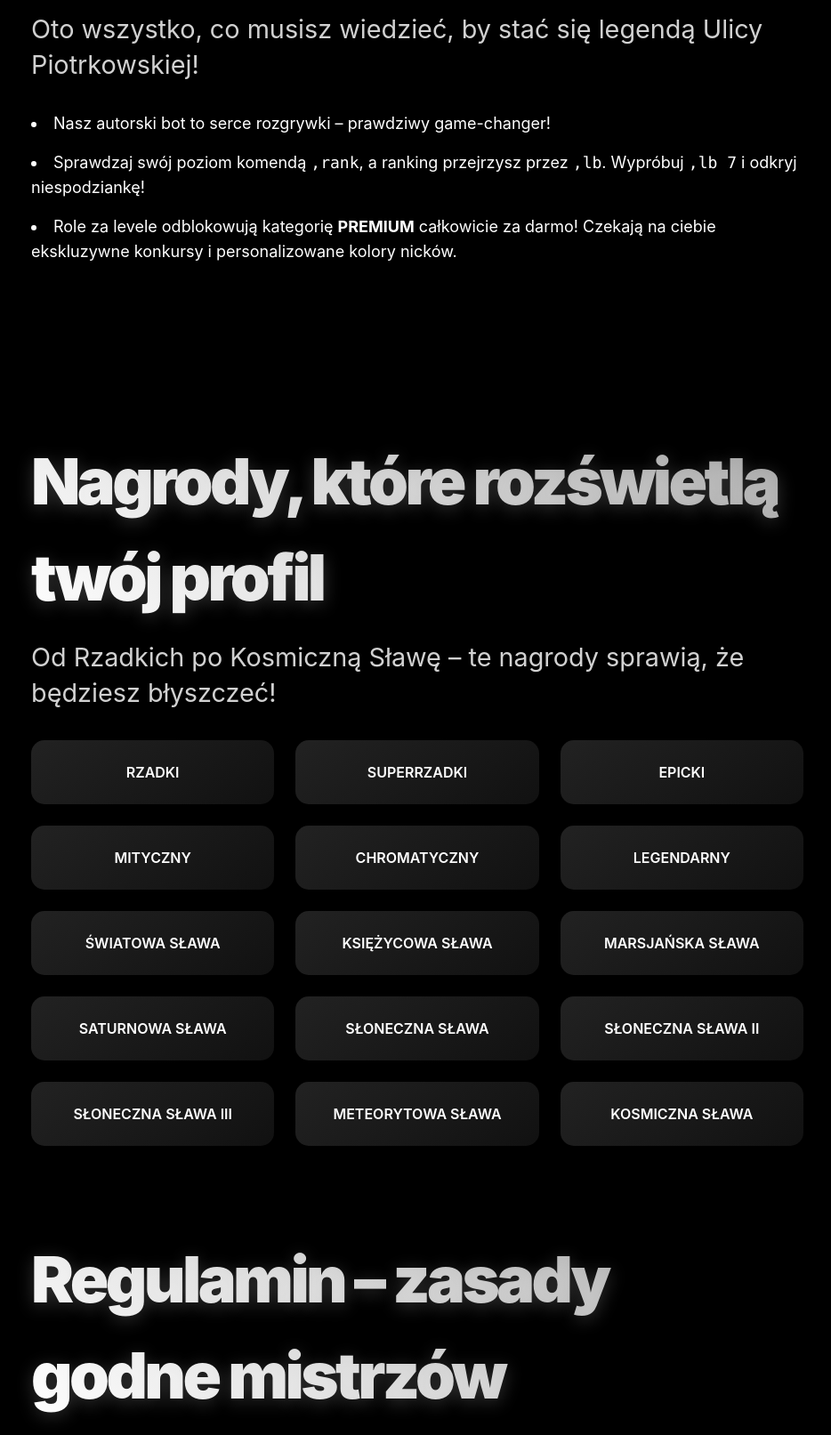
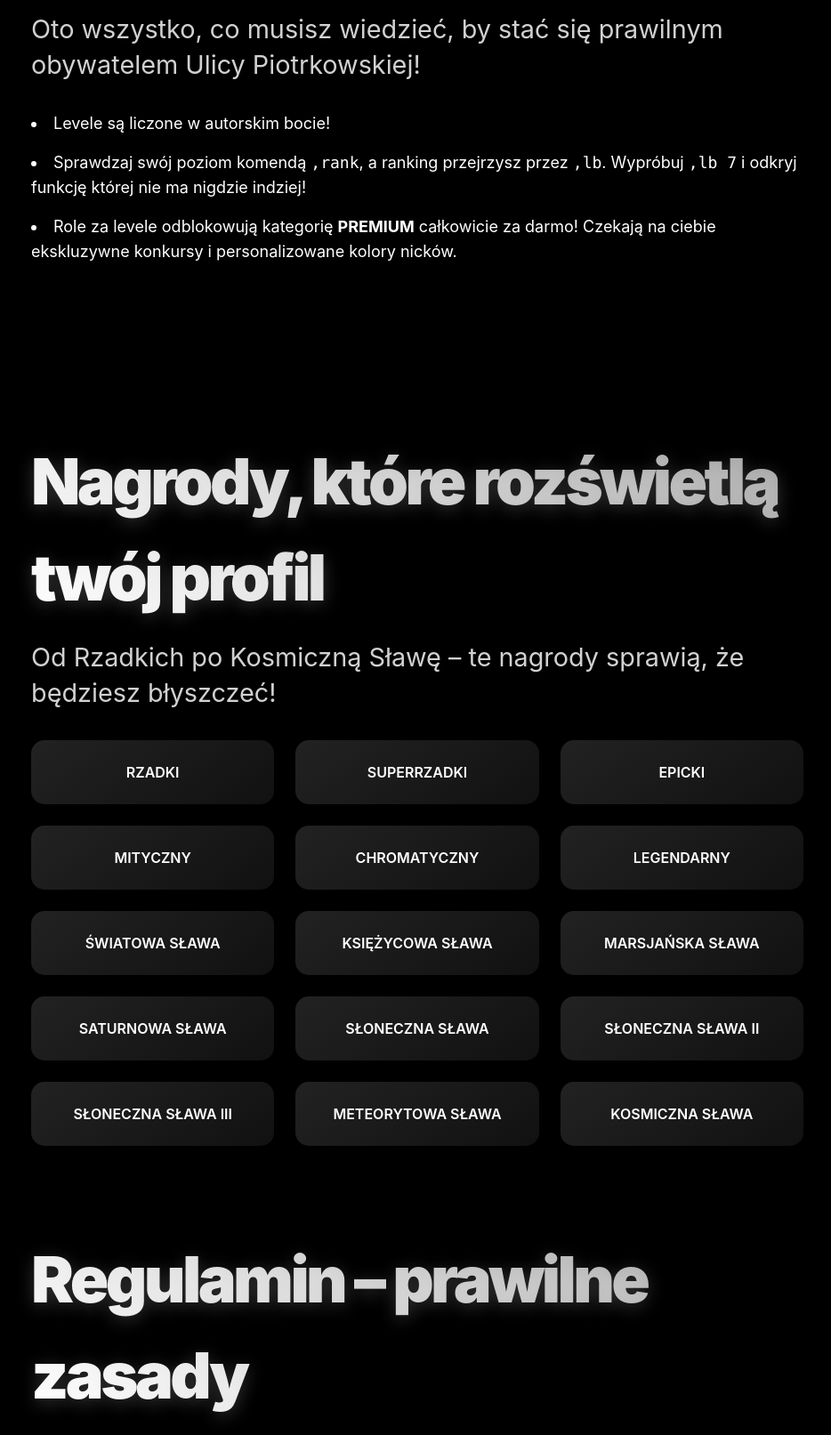
Before and after one commit to peper237777/petverinfo, a plain HTML site: page poradnik.html in a window 1280 px wide. Shown: the part 1161-2774 px from the top of the page at 89% size, without its empty margins (171-1105 px from the left). Drawn offline with nearby package versions, Linux system fonts and the light colour scheme.

Commit message:
Update poradnik.html

```diff
--- a/poradnik.html
+++ b/poradnik.html
@@ -120,17 +120,16 @@
         <div class="content">
             <h1 class="title">PORADNIK</h1>
             <h2 class="subtitle">Ulica Piotrkowska</h2>
-            <p class="text">Witaj na Ulicy Piotrkowskiej – epicentrum niesamowitej zabawy! Sezon 2 poziomów wystartował 17 listopada 2024 z nowym, uproszczonym systemem, który zmieni twoje podejście do gry!</p>
         </div>
     </section>
 
     <section class="section">
         <div class="content">
             <h2 class="title">Klucz do dominacji na serwerze</h2>
-            <p class="text">Oto wszystko, co musisz wiedzieć, by stać się legendą Ulicy Piotrkowskiej!</p>
+            <p class="text">Oto wszystko, co musisz wiedzieć, by stać się prawilnym obywatelem Ulicy Piotrkowskiej!</p>
             <ul class="list-disc list-inside text-lg space-y-4">
-                <li>Nasz autorski bot to serce rozgrywki – prawdziwy game-changer!</li>
-                <li>Sprawdzaj swój poziom komendą <code>,rank</code>, a ranking przejrzysz przez <code>,lb</code>. Wypróbuj <code>,lb 7</code> i odkryj niespodziankę!</li>
+                <li>Levele są liczone w autorskim bocie!</li>
+                <li>Sprawdzaj swój poziom komendą <code>,rank</code>, a ranking przejrzysz przez <code>,lb</code>. Wypróbuj <code>,lb 7</code> i odkryj funkcję której nie ma nigdzie indziej!</li>
                 <li>Role za levele odblokowują kategorię <span class="font-bold">PREMIUM</span> całkowicie za darmo! Czekają na ciebie ekskluzywne konkursy i personalizowane kolory nicków.</li>
             </ul>
         </div>
@@ -162,7 +161,7 @@
 
     <section class="section">
         <div class="content">
-            <h2 class="title">Regulamin – zasady godne mistrzów</h2>
+            <h2 class="title">Regulamin – prawilne zasady</h2>
             <p class="text">Przestrzegaj tych zasad, a Ulica Piotrkowska stanie się twoim drugim domem!</p>
             <div class="rule-section">
                 <h3 class="rule-title">Ogólne zasady gry</h3>
@@ -173,7 +172,7 @@
                 </ul>
             </div>
             <div class="rule-section">
-                <h3 class="rule-title">Kanały tekstowe – pisz z klasą</h3>
+                <h3 class="rule-title">Kanały tekstowe – be sigma</h3>
                 <ul class="list-disc list-inside space-y-2">
                     <li>Spam i flood są zabronione.</li>
                     <li>Nie wysyłaj podejrzanych linków ani nie promuj się.</li>
@@ -181,7 +180,7 @@
                 </ul>
             </div>
             <div class="rule-section">
-                <h3 class="rule-title">Kanały głosowe – brzmi dobrze?</h3>
+                <h3 class="rule-title">Kanały głosowe – mutacja nie jest wymagana!</h3>
                 <ul class="list-disc list-inside space-y-2">
                     <li>Unikaj obraźliwych dźwięków lub mowy.</li>
                     <li>Nie nadużywaj efektów dźwiękowych – szanuj innych.</li>
```
